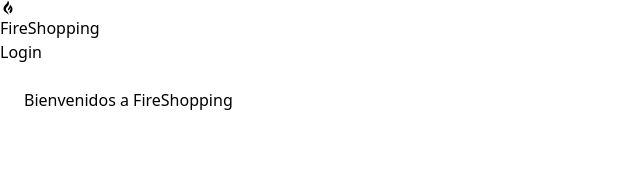
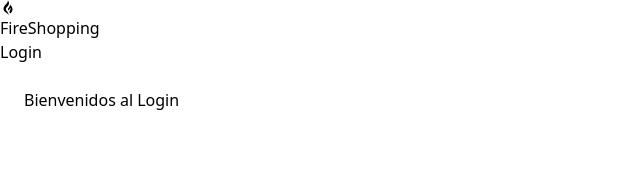
Before and after one commit to AlonsoYR/ReactJs_Avanzado, a React (Create React App) app in the folder 19-firebase-shopping/: page / in a window 1280 px wide. Both pictures are taken after a click on the button "Login". Shown: the top 186 px of the page, without its empty margins (0-640 px from the left). Built offline with nearby package versions, Linux system fonts and the light colour scheme; the HTML template or start-up script is replaced by a standard one.

Commit message:
Video 20 Avance
Usando Autentificación con firebase

```diff
--- a/19-firebase-shopping/src/App.js
+++ b/19-firebase-shopping/src/App.js
@@ -1,14 +1,21 @@
 import {app} from './firebase';
 import Header from './components/Header';
+import React, {useState, createContext} from 'react';
+import Home from './routes/Home';
+import Login from './routes/Login';
+
+export const AppContext = createContext(null);
 
 function App() {
+  const [route, setRoute] = useState("home");
   return (
-    <>
+    <AppContext.Provider value={{ route, setRoute }}>
       <Header/>
       <main className='p-6'>
-        Bienvenidos a FireShopping
+        {route === "home" && <Home/>}
+        {route === "login" && <Login/>}
       </main>
-    </>
+    </AppContext.Provider>
   );
 }
 
--- a/19-firebase-shopping/src/components/Header.jsx
+++ b/19-firebase-shopping/src/components/Header.jsx
@@ -1,14 +1,18 @@
-import React from 'react';
+import React, { useContext } from 'react';
 import { LiaGripfire } from "react-icons/lia";
+import { AppContext } from '../App';
 
 const Header = () => {
+    const {route, setRoute} = useContext(AppContext);
   return (
     <header className='flex h-20 w-full bg-gray-100 shadow-lg items-center justify-between px-8'>
-        <div className='flex items-center gap-2'>
+        <div className='flex items-center gap-2 cursor-pointer' onClick={() => setRoute("home")}>
           <LiaGripfire className='text-2xl text-amber-700'/>
           <span className='text-xl font-semibold text-amber-700'>FireShopping</span>
         </div>
-        <button className='bg-slate-600 text-white py-1 px-3 rounded-full hover:bg-slate-800 transition'>Login</button>
+        <button className='bg-slate-600 text-white py-1 px-3 rounded-full hover:bg-slate-800 transition' onClick={() => setRoute("login")}>
+            Login
+        </button>
     </header>
   )
 }
--- /dev/null
+++ b/19-firebase-shopping/src/routes/Home.jsx
@@ -0,0 +1,11 @@
+import React from 'react'
+
+const Home = () => {
+  return (
+    <div className='Home'>
+        Bienvenidos a FireShopping
+    </div>
+  )
+}
+
+export default Home
--- /dev/null
+++ b/19-firebase-shopping/src/routes/Login.jsx
@@ -0,0 +1,11 @@
+import React from 'react'
+
+const Login = () => {
+  return (
+    <div className='Login'>
+        Bienvenidos al Login
+    </div>
+  )
+}
+
+export default Login
```
